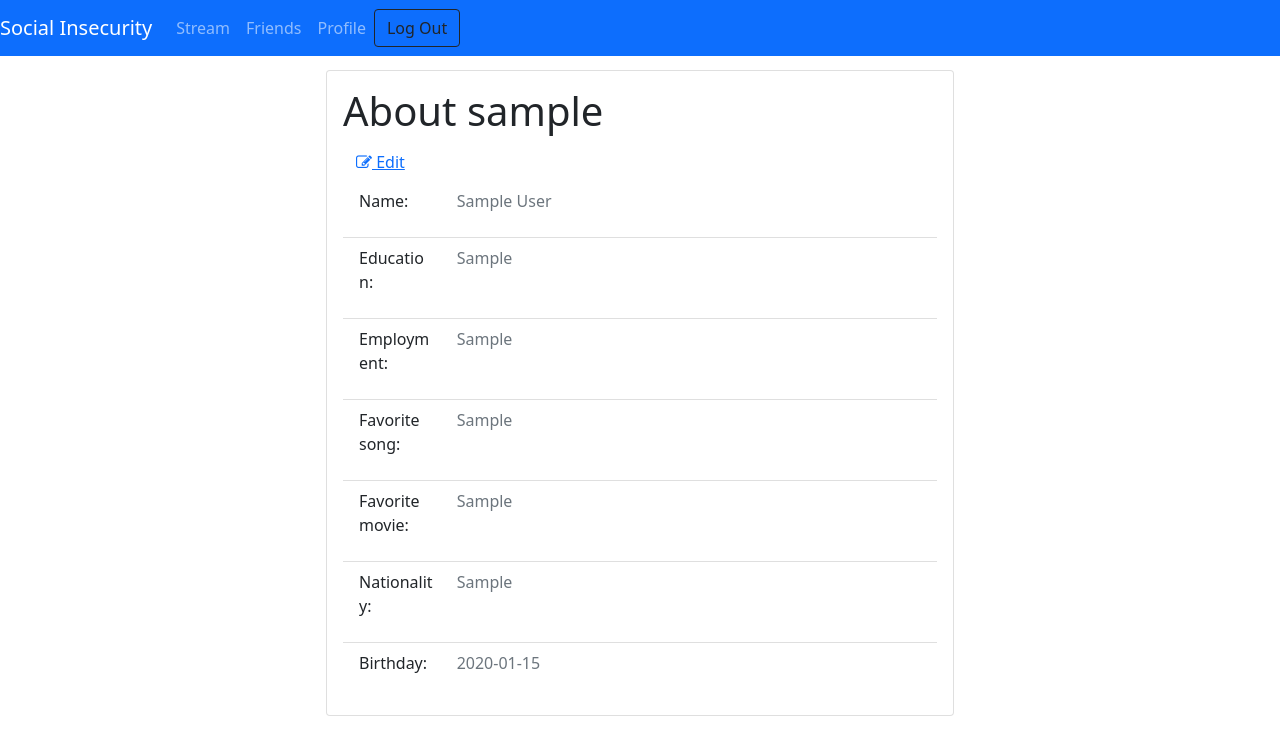
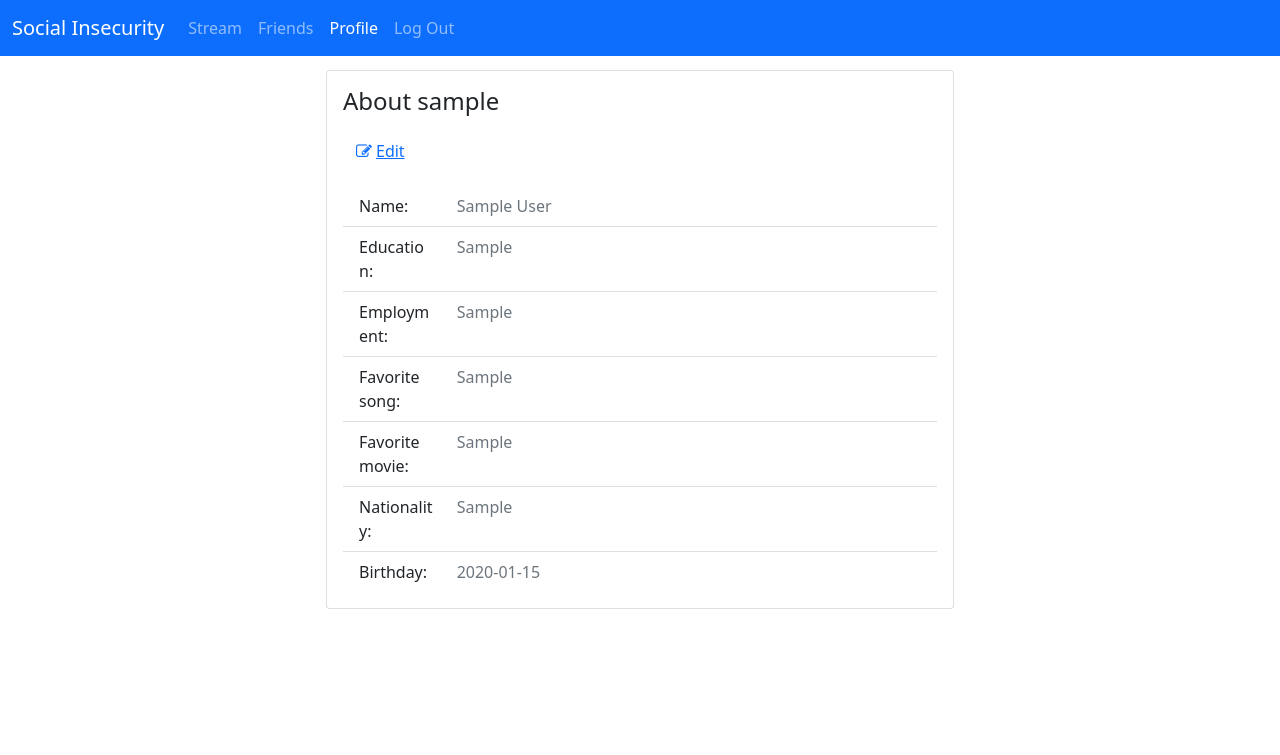
Before and after one commit to MagnusBook/social-insecurity, a Flask app: a page that uses app/templates/base.html.j2 in a window 1280 px wide. Shown: the top 755 px of the page. Run offline with Flask 2, Linux system fonts and the light colour scheme; tables that the repository leaves empty hold one stand-in row (values such as "Sample post").

Commit message:
Improve bootstrap 5 use in jinja templates

```diff
--- a/app/routes.py
+++ b/app/routes.py
@@ -122,4 +122,4 @@ def profile(username):
         return redirect(url_for("profile", username=username))
 
     user = query_db('SELECT * FROM Users WHERE username="{}";'.format(username), one=True)
-    return render_template("profile.html.j2", title="profile", username=username, user=user, form=form)
+    return render_template("profile.html.j2", title="Profile", username=username, user=user, form=form)
--- a/app/templates/base.html.j2
+++ b/app/templates/base.html.j2
@@ -6,7 +6,7 @@
     <meta name="viewport"
           content="width=device-width, initial-scale=1, shrink-to-fit=no"/>
     <!-- Local CSS -->
-    <link rel="stylesheet" href="../static/css/general.css"/>
+    <link rel="stylesheet" href={{ url_for('static', filename='css/general.css') }}/>
     <!-- Font Awesome CSS v4.7.2 -->
     <link href="https://maxcdn.bootstrapcdn.com/font-awesome/4.7.0/css/font-awesome.min.css"
           rel="stylesheet"/>
@@ -18,64 +18,76 @@
     <title>{{ title }} - Social Insecurity</title>
   </head>
   <body>
+    <!-- Navbar - Index page -->
     {% if title == 'Welcome' %}
       <nav class="navbar navbar-dark bg-primary fixed-top">
+        <div class="container-fluid">
           <a class="navbar-brand" href="#">Social Insecurity</a>
+        </div>
       </nav>
+      <!-- Navbar - Logged in -->
     {% else %}
       <nav class="navbar navbar-dark bg-primary navbar-expand-lg fixed-top">
-        <a class="navbar-brand" href={{ url_for('stream', username=username) }}>Social Insecurity</a>
+        <div class="container-fluid">
           <button class="navbar-toggler"
                   type="button"
-                data-toggle="collapse"
-                data-target="#navbar-toggle"
+                  data-bs-toggle="collapse"
+                  data-bs-target="#navbar-toggle"
                   aria-controls="navbar-toggle"
                   aria-expanded="false"
                   aria-label="Toggle navigation">
             <span class="navbar-toggler-icon"></span>
           </button>
           <div class="collapse navbar-collapse" id="navbar-toggle">
-          <ul class="navbar-nav mr-auto">
+            <a class="navbar-brand" href={{ url_for('stream', username=username) }}>Social Insecurity</a>
+            <ul class="navbar-nav me-auto mb-lg-0">
               <li class="nav-item active">
                 {% if title == 'Stream' or title == 'Comments' %}
-                <a class="nav-link active" href={{ url_for('stream', username=username) }}>Stream <span class="sr-only">(current)</span></a>
+                  <a class="nav-link active" href={{ url_for('stream', username=username) }}>Stream<span class="sr-only">(current)</span></a>
                 {% else %}
                   <a class="nav-link" href={{ url_for('stream', username=username) }}>Stream</a>
                 {% endif %}
               </li>
               <li class="nav-item">
                 {% if title == 'Friends' %}
-                <a class="nav-link active" href={{ url_for('friends', username=username) }}>Friends <span class="sr-only">(current)</span></a>
+                  <a class="nav-link active" href={{ url_for('friends', username=username) }}>Friends<span class="sr-only">(current)</span></a>
                 {% else %}
                   <a class="nav-link" href={{ url_for('friends', username=username) }}>Friends</a>
                 {% endif %}
               </li>
               <li class="nav-item">
                 {% if title == 'Profile' %}
-                <a class="nav-link" href={{ url_for('profile', username=username) }}>Profile <span class="sr-only">(current)</span></a>
+                  <a class="nav-link active" href={{ url_for('profile', username=username) }}>Profile<span class="sr-only">(current)</span></a>
                 {% else %}
                   <a class="nav-link" href={{ url_for('profile', username=username) }}>Profile</a>
                 {% endif %}
               </li>
+              <li class="nav-item">
+                <a class="nav-link link-light" href={{ url_for('index') }} role="button">Log Out</a>
+              </li>
             </ul>
-          <a class="btn btn-outline-dark" href={{ url_for('index') }} role="button">Log Out</a>
+          </div>
         </div>
       </nav>
     {% endif %}
+    <!-- Flash messages dialog -->
     {% with messages = get_flashed_messages() %}
       {% if messages %}
         {% for message in messages %}
           <div class="alert alert-info alert-dismissible fade show" role="alert">
             <strong>Info:</strong> {{ message }}
             <button type="button" class="close" data-dismiss="alert" aria-label="Close">
-              <span aria-hidden="true">&times;</span>
+              <span class="fa fa-times" aria-hidden="true"></span>
             </button>
           </div>
         {% endfor %}
       {% endif %}
     {% endwith %}
+    <main>
+      <!-- Content from child templates -->
       {% block content %}
       {% endblock content %}
+    </main>
     <!-- Popper JS v2.9.2 -->
     <script src="https://cdn.jsdelivr.net/npm/@popperjs/core@2.9.2/dist/umd/popper.min.js"
             integrity="sha384-IQsoLXl5PILFhosVNubq5LC7Qb9DXgDA9i+tQ8Zj3iwWAwPtgFTxbJ8NT4GN1R8p"
--- a/app/templates/profile.html.j2
+++ b/app/templates/profile.html.j2
@@ -2,58 +2,59 @@
 {% block content %}
   <div class="container-flex justify-content-center">
     <div class="row justify-content-center">
+      <!-- Profile card -->
       <div class="col-sm-12 col-lg-6">
         <div class="card">
           <div class="card-body">
-            <h1 class="card-text">About {{ username }}</h1>
+            <h4 class="card-title mb-3">About {{ username }}</h4>
             <button type="button"
-                    class="btn btn-link"
-                    onclick="switchVisibility('#view-details', '#edit-details')">
-              <span class="fa fa-edit"></span>&nbsp;Edit
+                    class="btn btn-link mb-3"
+                    onclick="switchVisibility('#edit-details', '#view-details')">
+              <span class="fa fa-edit me-1" aria-hidden="true"></span>Edit
             </button>
-            <!--View details-->
-            <div id="view-details">
+            <!--View profile details-->
+            <div id="view-details" style="display: block;">
               <ul class="list-group list-group-flush">
-                <li class="list-group-item d-inline">
+                <li class="list-group-item">
                   <div class="row">
-                    <p class="col-sm-2">Name:</p>
-                    <p class="text-right col-sm-10 text-muted">{{ user.first_name }} {{ user.last_name }}</p>
+                    <span class="col-sm-2">Name:</span>
+                    <span class="text-right col-sm-10 text-muted">{{ user.first_name }} {{ user.last_name }}</span>
                   </div>
                 </li>
                 <li class="list-group-item d-inline">
                   <div class="row">
-                    <p class="col-sm-2">Education:</p>
-                    <p class="text-right col-sm-10 text-muted">{{ user.education }}</p>
+                    <span class="col-sm-2">Education:</span>
+                    <span class="text-right col-sm-10 text-muted">{{ user.education }}</span>
                   </div>
                 </li>
                 <li class="list-group-item d-inline">
                   <div class="row">
-                    <p class="col-sm-2">Employment:</p>
-                    <p class="text-right col-sm-10 text-muted">{{ user.employment }}</p>
+                    <span class="col-sm-2">Employment:</span>
+                    <span class="text-right col-sm-10 text-muted">{{ user.employment }}</span>
                   </div>
                 </li>
                 <li class="list-group-item d-inline">
                   <div class="row">
-                    <p class="col-sm-2">Favorite song:</p>
-                    <p class="text-right col-sm-10 text-muted">{{ user.music }}</p>
+                    <span class="col-sm-2">Favorite song:</span>
+                    <span class="text-right col-sm-10 text-muted">{{ user.music }}</span>
                   </div>
                 </li>
                 <li class="list-group-item d-inline">
                   <div class="row">
-                    <p class="col-sm-2">Favorite movie:</p>
-                    <p class="text-right col-sm-10 text-muted">{{ user.movie }}</p>
+                    <span class="col-sm-2">Favorite movie:</span>
+                    <span class="text-right col-sm-10 text-muted">{{ user.movie }}</span>
                   </div>
                 </li>
                 <li class="list-group-item d-inline">
                   <div class="row">
-                    <p class="col-sm-2">Nationality:</p>
-                    <p class="text-right col-sm-10 text-muted">{{ user.nationality }}</p>
+                    <span class="col-sm-2">Nationality:</span>
+                    <span class="text-right col-sm-10 text-muted">{{ user.nationality }}</span>
                   </div>
                 </li>
                 <li class="list-group-item d-inline">
                   <div class="row">
-                    <p class="col-sm-2">Birthday:</p>
-                    <p class="text-right col-sm-10 text-muted">{{ user.birthday }}</p>
+                    <span class="col-sm-2">Birthday:</span>
+                    <span class="text-right col-sm-10 text-muted">{{ user.birthday }}</span>
                   </div>
                 </li>
               </ul>
@@ -61,13 +62,13 @@
             <!--Edit details-->
             <div id="edit-details" style="display: none;">
               <form action="" method="post" novalidate>
-                {{ form.education }}
-                {{ form.employment }}
-                {{ form.music }}
-                {{ form.movie }}
-                {{ form.nationality }}
-                {{ form.birthday }}
-                {{ form.submit(class="btn btn-primary") }}
+                <div class="mb-2">{{ form.education(class_="form-control") }}</div>
+                <div class="mb-2">{{ form.employment(class_="form-control") }}</div>
+                <div class="mb-2">{{ form.music(class_="form-control") }}</div>
+                <div class="mb-2">{{ form.movie(class_="form-control") }}</div>
+                <div class="mb-2">{{ form.nationality(class_="form-control") }}</div>
+                <div class="mb-3">{{ form.birthday(class_="form-control") }}</div>
+                <div>{{ form.submit(class="btn btn-primary") }}</div>
               </form>
             </div>
           </div>
@@ -79,8 +80,8 @@
 {% block script %}
   <script>
     function switchVisibility(elem1, elem2) {
-        let viewDetails = document.querySelector(elem1);
-        let editDetails = document.querySelector(elem2);
+        const viewDetails = document.querySelector(elem1);
+        const editDetails = document.querySelector(elem2);
 
         viewDetails.style.display = (
             viewDetails.style.display == "block" ? "none" : "block");
```
Also changed, not shown: app/templates/comments.html.j2 (+7 -7 lines), app/templates/friends.html.j2 (+7 -7 lines), app/templates/index.html.j2 (+21 -16 lines), app/templates/stream.html.j2 (+10 -8 lines). Lines whose indentation alone changed are shown as unchanged.
